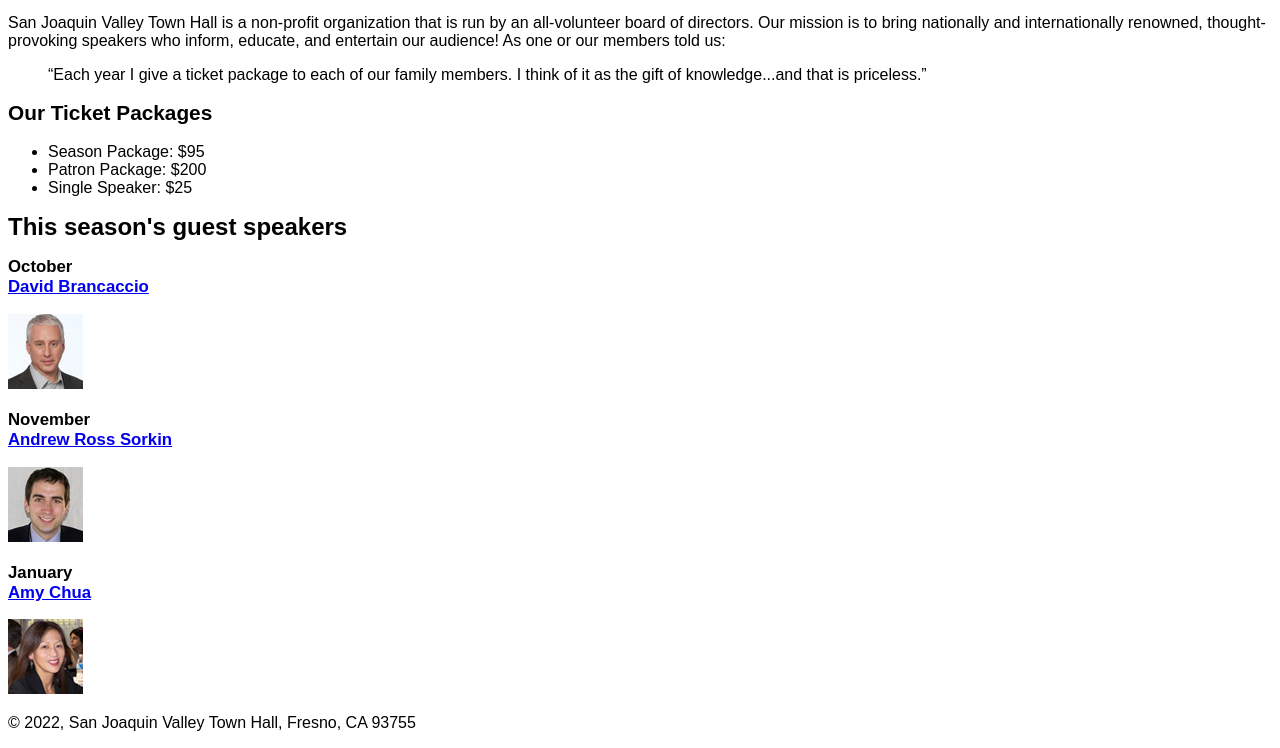
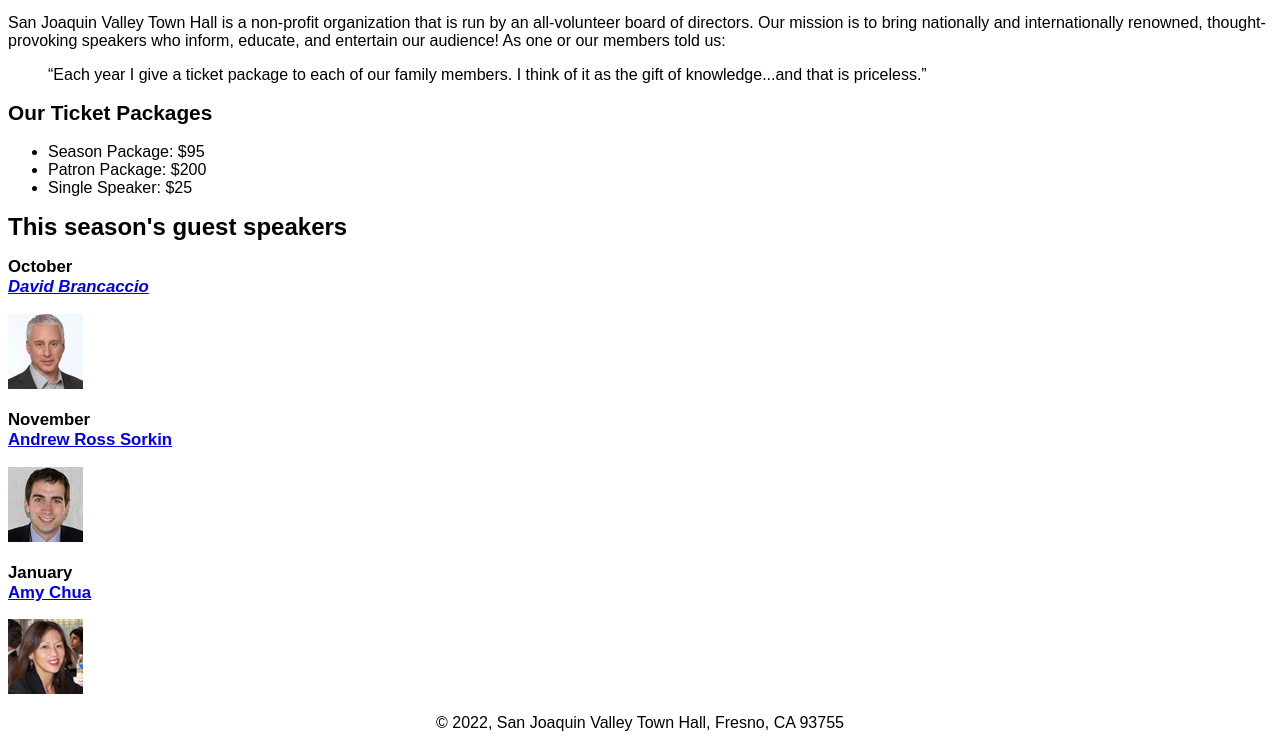
Before and after one commit to db-48/A08, a plain HTML site: page index.html in a window 1280 px wide. In both pictures the pointer is over the link "David Brancaccio". Shown: the part 154-902 px from the top of the page. Drawn offline with Linux system fonts and the light colour scheme.

Commit message:
links italic

```diff
--- a/styles/c4_main.css
+++ b/styles/c4_main.css
@@ -33,5 +33,14 @@
 main h3 {
 	font-size: 105%;
 }
+main a:hover{
+	font-style:italic;
+
+}
+
 
 /* the styles for the footer */
+footer p{
+	text-align:center;
+
+}
```
Also changed, not shown: index.html (+1 -1 lines).
